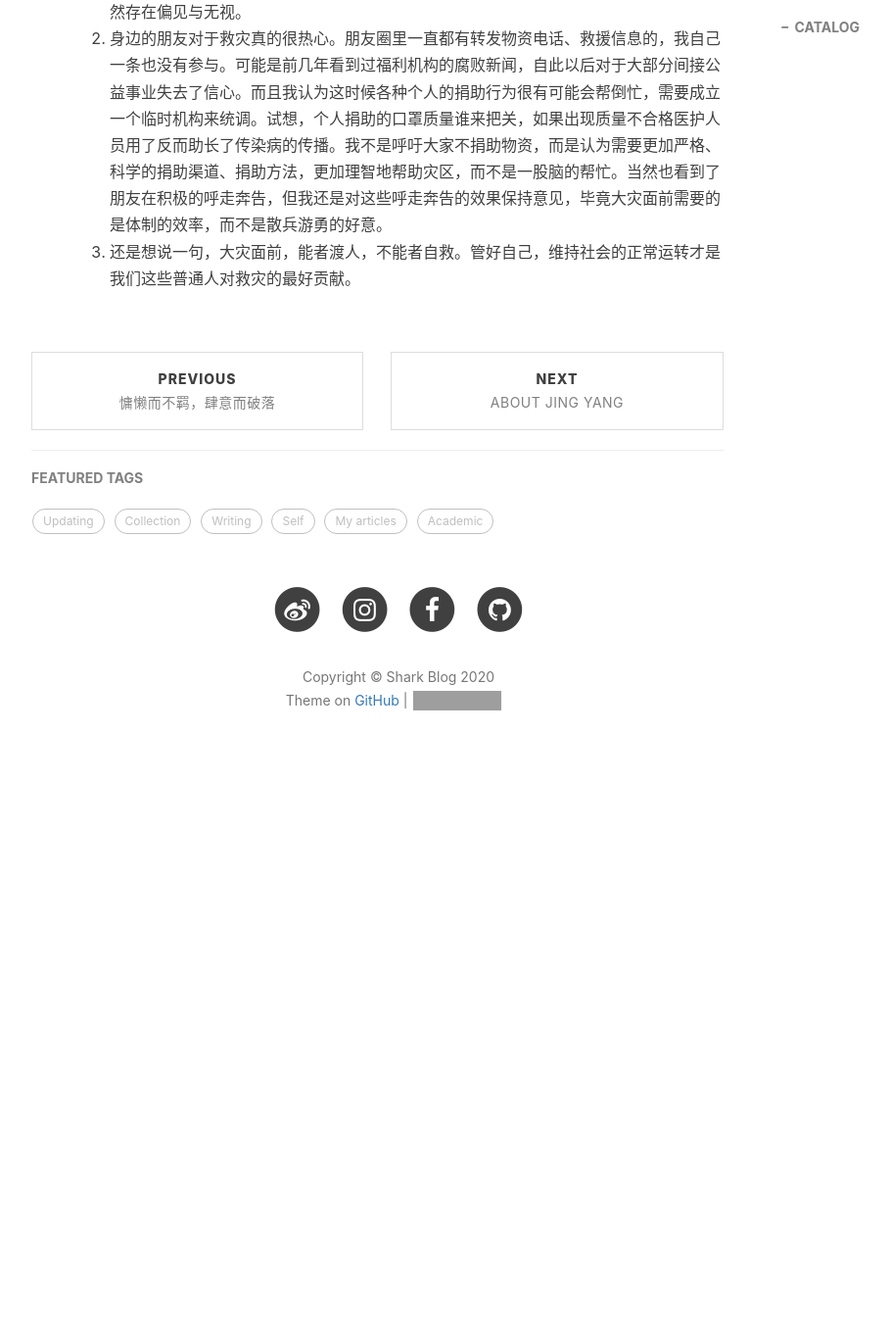
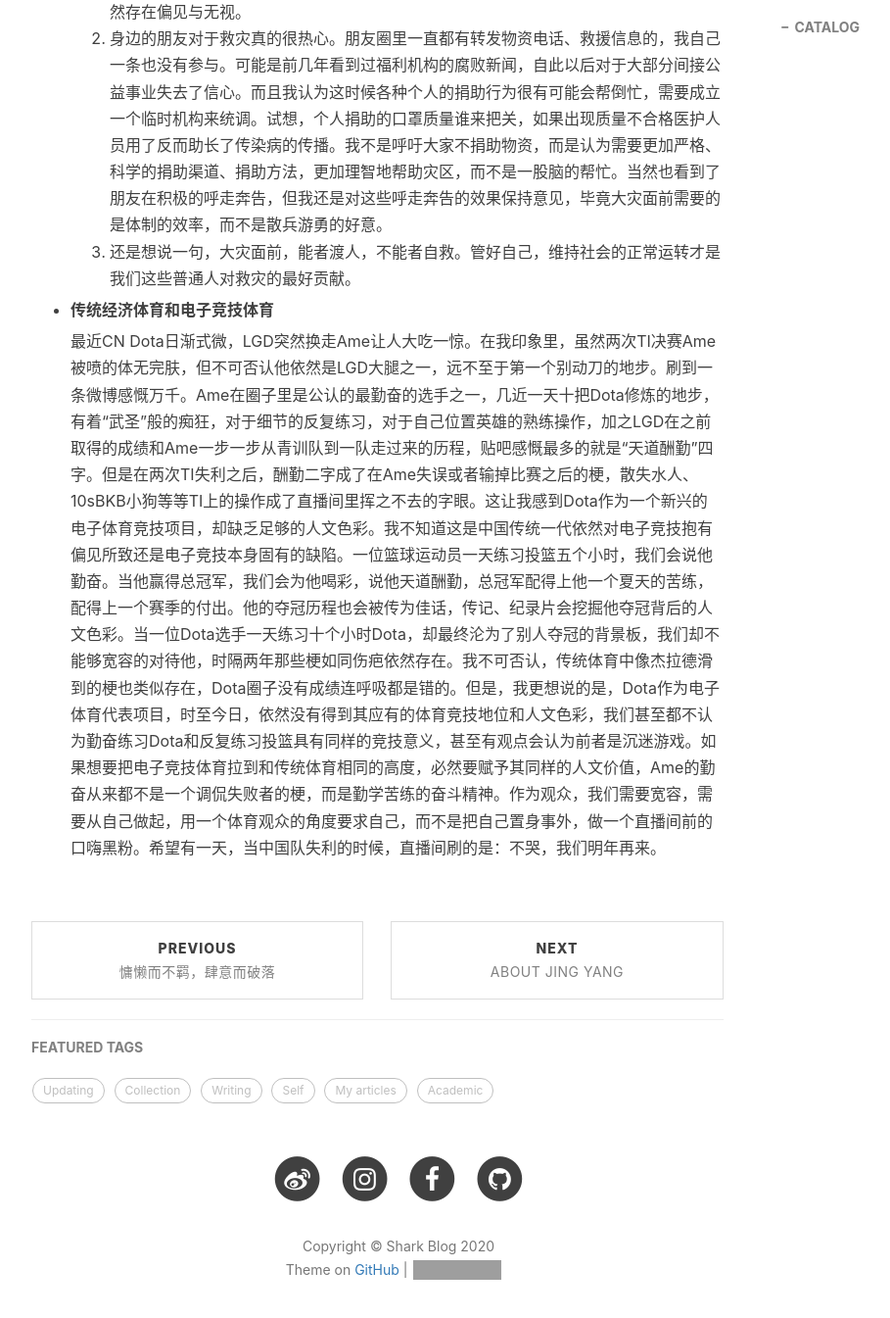
Before and after one commit to sharkjingyang/sharkjingyang.github.io, a Jekyll site: the page built from _posts/2019-11-20-话题和思考.md, in a window 1280 px wide and 1400 px high, scrolled down 4126 px. Shown: the top 1345 px of the window at 98% size, without its empty margins (233-1142 px from the left). Built offline with Jekyll 4.4.1, drawn with Linux system fonts in a browser that asks for light colours; nearby versions of some CDN libraries; comment, search, counter and statistics services are not loaded; before the commit the page ends 4945 px from its top, so only the background shows below that; grey boxes are pictures that could not be loaded.

Commit message:
Update 2019-11-20-话题和思考.md

```diff
--- a/_posts/2019-11-20-话题和思考.md
+++ b/_posts/2019-11-20-话题和思考.md
@@ -66,3 +66,7 @@
   1. 国民的文化素质差异性十分大。从我和身边同学自身角度出发，在了解了病情的种种后几乎没有恐惧，能理性地接受、传播消息，并从自身出发减少外出、注意卫生。而在新闻中依然有看到不遵守隔离措施、集体聚会、走亲访友的事例，只能说因无知而胆大、因愚昧而遭殃。而这也是国家层层传递指示的目的所在，国民的素质差异极大导致了并不是所有人都能像大部分知识分子一样遵守规定，信息和文化的落后性导致了农村对于隔离措施依然存在偏见与无视。
   2. 身边的朋友对于救灾真的很热心。朋友圈里一直都有转发物资电话、救援信息的，我自己一条也没有参与。可能是前几年看到过福利机构的腐败新闻，自此以后对于大部分间接公益事业失去了信心。而且我认为这时候各种个人的捐助行为很有可能会帮倒忙，需要成立一个临时机构来统调。试想，个人捐助的口罩质量谁来把关，如果出现质量不合格医护人员用了反而助长了传染病的传播。我不是呼吁大家不捐助物资，而是认为需要更加严格、科学的捐助渠道、捐助方法，更加理智地帮助灾区，而不是一股脑的帮忙。当然也看到了朋友在积极的呼走奔告，但我还是对这些呼走奔告的效果保持意见，毕竟大灾面前需要的是体制的效率，而不是散兵游勇的好意。
   3. 还是想说一句，大灾面前，能者渡人，不能者自救。管好自己，维持社会的正常运转才是我们这些普通人对救灾的最好贡献。
+
+* **传统经济体育和电子竞技体育**
+
+  最近CN Dota日渐式微，LGD突然换走Ame让人大吃一惊。在我印象里，虽然两次TI决赛Ame被喷的体无完肤，但不可否认他依然是LGD大腿之一，远不至于第一个别动刀的地步。刷到一条微博感慨万千。Ame在圈子里是公认的最勤奋的选手之一，几近一天十把Dota修炼的地步，有着“武圣”般的痴狂，对于细节的反复练习，对于自己位置英雄的熟练操作，加之LGD在之前取得的成绩和Ame一步一步从青训队到一队走过来的历程，贴吧感慨最多的就是“天道酬勤”四字。但是在两次TI失利之后，酬勤二字成了在Ame失误或者输掉比赛之后的梗，散失水人、10sBKB小狗等等TI上的操作成了直播间里挥之不去的字眼。这让我感到Dota作为一个新兴的电子体育竞技项目，却缺乏足够的人文色彩。我不知道这是中国传统一代依然对电子竞技抱有偏见所致还是电子竞技本身固有的缺陷。一位篮球运动员一天练习投篮五个小时，我们会说他勤奋。当他赢得总冠军，我们会为他喝彩，说他天道酬勤，总冠军配得上他一个夏天的苦练，配得上一个赛季的付出。他的夺冠历程也会被传为佳话，传记、纪录片会挖掘他夺冠背后的人文色彩。当一位Dota选手一天练习十个小时Dota，却最终沦为了别人夺冠的背景板，我们却不能够宽容的对待他，时隔两年那些梗如同伤疤依然存在。我不可否认，传统体育中像杰拉德滑到的梗也类似存在，Dota圈子没有成绩连呼吸都是错的。但是，我更想说的是，Dota作为电子体育代表项目，时至今日，依然没有得到其应有的体育竞技地位和人文色彩，我们甚至都不认为勤奋练习Dota和反复练习投篮具有同样的竞技意义，甚至有观点会认为前者是沉迷游戏。如果想要把电子竞技体育拉到和传统体育相同的高度，必然要赋予其同样的人文价值，Ame的勤奋从来都不是一个调侃失败者的梗，而是勤学苦练的奋斗精神。作为观众，我们需要宽容，需要从自己做起，用一个体育观众的角度要求自己，而不是把自己置身事外，做一个直播间前的口嗨黑粉。希望有一天，当中国队失利的时候，直播间刷的是：不哭，我们明年再来。
```
